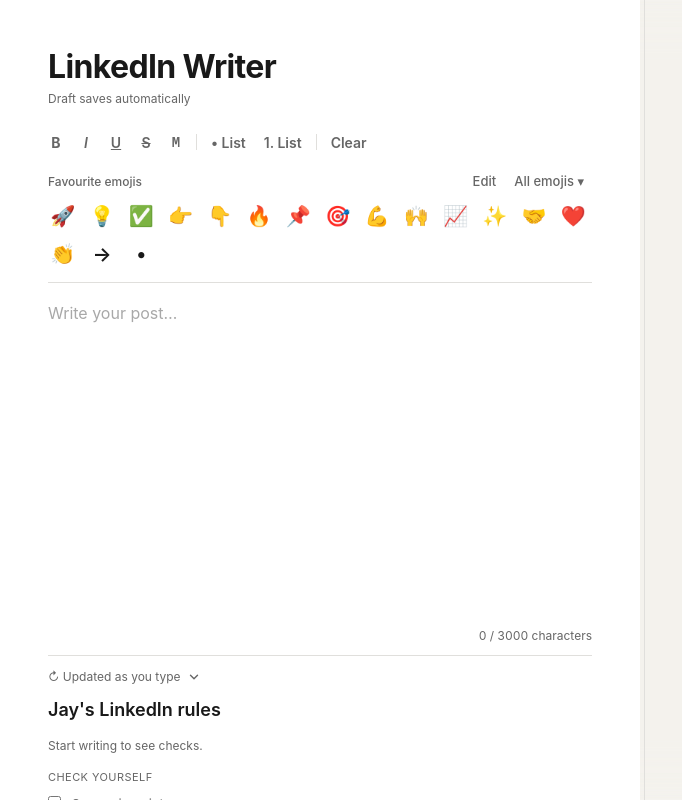
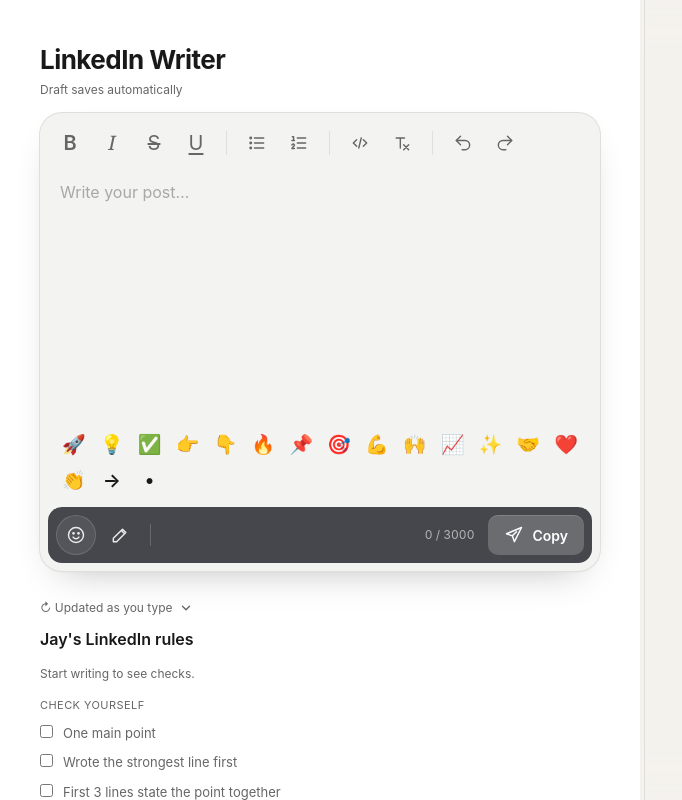
Before and after one commit to shivamkumartestingacc-maker/linkedin_writer, a plain HTML site: page index.html in a window 1280 px wide. Shown: the full height of the page, 0-682 px from the left. Drawn offline with Linux system fonts and the light colour scheme.

Commit message:
Composer-card editor: icon toolbar, undo/redo, emoji tray, dark action bar with Copy
Co-Authored-By: Claude Opus 5.5 <noreply@anthropic.com>
Claude-Session: https://claude.ai/code/session_01KyPYcHywHrMqQf6tEQyJs9

```diff
--- a/app.js
+++ b/app.js
@@ -47,6 +47,9 @@
   }));
 
   $('#clear').addEventListener('click', () => replaceSelection(Fmt.plain));
+  // Native undo history (execCommand keeps it for our formatting too).
+  $('#undo').addEventListener('click', () => { ta.focus(); document.execCommand('undo'); update(); });
+  $('#redo').addEventListener('click', () => { ta.focus(); document.execCommand('redo'); update(); });
 
   ta.addEventListener('keydown', e => {
     if (!(e.ctrlKey || e.metaKey)) return;
@@ -178,7 +181,8 @@
 
   $('#edit-favs').addEventListener('click', () => {
     editing = !editing;
-    $('#edit-favs').textContent = editing ? 'Done' : 'Edit';
+    $('#edit-favs').title = editing ? 'Done editing favourites' : 'Edit favourite emojis';
+    $('#edit-favs').setAttribute('aria-pressed', editing);
     $('#edit-favs').classList.toggle('on', editing);
     $('#fav-editor').hidden = !editing;
     showPicker(editing || !$('#picker').hidden);
@@ -190,7 +194,8 @@
   $('#reset-favs').addEventListener('click', () => { favs = [...DEFAULT_FAVS]; saveFavs(); });
   function showPicker(on) {
     $('#picker').hidden = !on;
-    $('#more-emoji').textContent = on ? 'All emojis ▴' : 'All emojis ▾';
+    $('#more-emoji').classList.toggle('on', on);
+    $('#more-emoji').setAttribute('aria-pressed', on);
   }
   $('#more-emoji').addEventListener('click', () => showPicker($('#picker').hidden));
 
@@ -377,7 +382,7 @@
   // ---------- Copy ----------
   // The text already holds the Unicode styled characters, so a plain-text copy
   // pastes into LinkedIn looking exactly like the editor.
-  $('#copy').addEventListener('click', async () => {
+  const copy = async () => {
     const t = ta.value;
     if (!t) { toast('Nothing to copy'); return; }
     try { await navigator.clipboard.writeText(t); }
@@ -385,7 +390,8 @@
       ta.focus(); ta.select(); document.execCommand('copy');
     }
     toast('Copied. Paste into LinkedIn.');
-  });
+  };
+  document.querySelectorAll('.js-copy').forEach(b => b.addEventListener('click', copy));
 
   let toastTimer;
   function toast(msg) {
--- a/index.html
+++ b/index.html
@@ -14,30 +14,28 @@
         <h1 class="title">LinkedIn Writer</h1>
         <span class="caption">Draft saves automatically</span>
       </div>
-      <div class="toolbar" role="toolbar" aria-label="Formatting">
-        <button data-fmt="bold" title="Bold (Ctrl+B)"><b>B</b></button>
-        <button data-fmt="italic" title="Italic (Ctrl+I)"><i>I</i></button>
-        <button data-fmt="underline" title="Underline (Ctrl+U)"><u>U</u></button>
-        <button data-fmt="strike" title="Strikethrough"><s>S</s></button>
-        <button data-fmt="mono" title="Monospace"><code>M</code></button>
-        <span class="sep"></span>
-        <button data-list="bullet" title="Bullet list">• List</button>
-        <button data-list="number" title="Numbered list">1. List</button>
-        <span class="sep"></span>
-        <button id="clear" title="Remove formatting from selection">Clear</button>
-      </div>
+      <div class="composer">
+        <div class="toolbar" role="toolbar" aria-label="Formatting">
+          <button data-fmt="bold" title="Bold (Ctrl+B)" class="glyph"><b>B</b></button>
+          <button data-fmt="italic" title="Italic (Ctrl+I)" class="glyph"><i>I</i></button>
+          <button data-fmt="strike" title="Strikethrough" class="glyph"><s>S</s></button>
+          <button data-fmt="underline" title="Underline (Ctrl+U)" class="glyph"><u>U</u></button>
+          <span class="sep"></span>
+          <button data-list="bullet" title="Bullet list"><svg viewBox="0 0 24 24" width="20" height="20" aria-hidden="true" fill="none" stroke="currentColor" stroke-width="1.7" stroke-linecap="round" stroke-linejoin="round"><path d="M9 6h11M9 12h11M9 18h11"/><circle cx="4.5" cy="6" r=".9" fill="currentColor"/><circle cx="4.5" cy="12" r=".9" fill="currentColor"/><circle cx="4.5" cy="18" r=".9" fill="currentColor"/></svg></button>
+          <button data-list="number" title="Numbered list"><svg viewBox="0 0 24 24" width="20" height="20" aria-hidden="true" fill="none" stroke="currentColor" stroke-width="1.7" stroke-linecap="round" stroke-linejoin="round"><path d="M10 6h10M10 12h10M10 18h10M4 4.5h1.5V9M3.5 9h3M3.5 14.5a1.5 1.5 0 0 1 3 .3c0 1.2-3 2.2-3 3.7h3"/></svg></button>
+          <span class="sep"></span>
+          <button data-fmt="mono" title="Monospace"><svg viewBox="0 0 24 24" width="20" height="20" aria-hidden="true" fill="none" stroke="currentColor" stroke-width="1.7" stroke-linecap="round" stroke-linejoin="round"><path d="m8 8-4 4 4 4M16 8l4 4-4 4M13.5 6l-3 12"/></svg></button>
+          <button id="clear" title="Remove formatting from selection"><svg viewBox="0 0 24 24" width="20" height="20" aria-hidden="true" fill="none" stroke="currentColor" stroke-width="1.7" stroke-linecap="round" stroke-linejoin="round"><path d="M5 6h10M10 6v12M14 14l6 6M20 14l-6 6"/></svg></button>
+          <span class="sep"></span>
+          <button id="undo" title="Undo (Ctrl+Z)"><svg viewBox="0 0 24 24" width="20" height="20" aria-hidden="true" fill="none" stroke="currentColor" stroke-width="1.7" stroke-linecap="round" stroke-linejoin="round"><path d="M9 14 4 9l5-5"/><path d="M4 9h10.5a5.5 5.5 0 0 1 0 11H11"/></svg></button>
+          <button id="redo" title="Redo (Ctrl+Shift+Z)"><svg viewBox="0 0 24 24" width="20" height="20" aria-hidden="true" fill="none" stroke="currentColor" stroke-width="1.7" stroke-linecap="round" stroke-linejoin="round"><path d="m15 14 5-5-5-5"/><path d="M20 9H9.5a5.5 5.5 0 0 0 0 11H13"/></svg></button>
+        </div>
 
-      <section class="emoji-box" aria-label="Emojis">
-        <div class="box-head">
-          <span class="box-label">Favourite emojis</span>
-          <div class="box-actions">
-            <button id="edit-favs" class="text-btn" type="button" title="Edit favourites">Edit</button>
-            <button id="more-emoji" class="text-btn" type="button" title="All emojis">All emojis ▾</button>
-          </div>
-        </div>
+        <textarea id="text" placeholder="Write your post…" spellcheck="true"></textarea>
+
         <div id="favs" class="favs" aria-label="Favourite emojis"></div>
 
-        <div id="fav-editor" class="box-section" hidden>
+        <div id="fav-editor" class="composer-section" hidden>
           <p class="hint">Drag to reorder. Click × to remove. Pick from all emojis below to add, or type your own:</p>
           <form id="add-fav" class="row">
             <input id="fav-input" placeholder="e.g. → or ✔️ or 👉🏻" maxlength="20">
@@ -46,13 +44,18 @@
           </form>
         </div>
 
-        <div id="picker" class="box-section picker" hidden></div>
-      </section>
+        <div id="picker" class="composer-section picker" hidden></div>
 
-      <textarea id="text" placeholder="Write your post…" spellcheck="true"></textarea>
+        <div class="composer-bar">
+          <button id="more-emoji" class="bar-btn round" type="button" title="All emojis" aria-pressed="false"><svg viewBox="0 0 24 24" width="20" height="20" aria-hidden="true" fill="none" stroke="currentColor" stroke-width="1.7" stroke-linecap="round" stroke-linejoin="round"><circle cx="12" cy="12" r="9"/><path d="M8.5 14.5s1.3 2 3.5 2 3.5-2 3.5-2"/><circle cx="9" cy="10" r=".8" fill="currentColor"/><circle cx="15" cy="10" r=".8" fill="currentColor"/></svg></button>
+          <button id="edit-favs" class="bar-btn" type="button" title="Edit favourite emojis" aria-pressed="false"><svg viewBox="0 0 24 24" width="20" height="20" aria-hidden="true" fill="none" stroke="currentColor" stroke-width="1.7" stroke-linecap="round" stroke-linejoin="round"><path d="M4 20h4L19 9l-4-4L4 16v4zM13.5 6.5l4 4"/></svg></button>
+          <span class="bar-sep"></span>
+          <span class="bar-count"><span id="count">0</span> / 3000</span>
+          <button class="bar-copy js-copy" type="button" title="Copy for LinkedIn"><svg viewBox="0 0 24 24" width="20" height="20" aria-hidden="true" fill="none" stroke="currentColor" stroke-width="1.7" stroke-linecap="round" stroke-linejoin="round"><path d="M21 3 3 10.5l7 2.5 2.5 7L21 3zM10 13l5-5"/></svg><span>Copy</span></button>
+        </div>
+      </div>
       <div class="meta-row">
         <div id="now" class="now" aria-live="polite"></div>
-        <div class="meta"><span id="count">0</span> / 3000 characters</div>
       </div>
 
       <details id="rules" class="panel rules" open>
@@ -80,7 +83,7 @@
         </div>
         <div class="head-actions">
           <button id="theme" type="button" title="Switch light or dark">☀ Light</button>
-          <button id="copy" class="primary">Copy for LinkedIn</button>
+          <button id="copy" class="primary js-copy">Copy for LinkedIn</button>
         </div>
       </div>
       <div class="preview-controls">
--- a/style.css
+++ b/style.css
@@ -9,6 +9,7 @@
   --ok: #057642; --warn: #b24020; --warn-bg: #fcefe9;
   --danger: #b24020; --danger-bg: #fcefe9; --toast: #191919;
   --orb: #0a66c2; --pill-on: #01754f; --on-pill: #ffffff;
+  --composer: #f3f3f2; --raised: #ffffff; --bar: #45474c; --bar-fg: #ececec;
   --li-card: #ffffff; --li-text: #191919; --li-muted: #666666; --li-line: #e0dfdc;
   --li-blue: #0a66c2; --li-link: #0a66c2;
   --font: -apple-system, system-ui, BlinkMacSystemFont, "Segoe UI", Roboto, "Helvetica Neue", "Fira Sans", Ubuntu, Oxygen, "Oxygen Sans", Cantarell, "Droid Sans", "Apple Color Emoji", "Segoe UI Emoji", "Segoe UI Emoji", "Segoe UI Symbol", "Lucida Grande", Helvetica, Arial, sans-serif;
@@ -21,6 +22,7 @@
     --ok: #5fc48b; --warn: #f5a37f; --warn-bg: #3a2a22;
     --danger: #f5a37f; --danger-bg: #3a2a22; --toast: #e9e9e9;
     --orb: #71b7fb; --pill-on: #7fc15e; --on-pill: #000000;
+    --composer: #202326; --raised: #30353a; --bar: #0e1012; --bar-fg: #e6e6e6;
     --li-card: #1b1f23; --li-text: #e9e9e9; --li-muted: #a0a4a8; --li-line: #38434f; --li-link: #71b7fb;
     color-scheme: dark;
   }
@@ -32,6 +34,7 @@
     --ok: #5fc48b; --warn: #f5a37f; --warn-bg: #3a2a22;
     --danger: #f5a37f; --danger-bg: #3a2a22; --toast: #e9e9e9;
     --orb: #71b7fb; --pill-on: #7fc15e; --on-pill: #000000;
+    --composer: #202326; --raised: #30353a; --bar: #0e1012; --bar-fg: #e6e6e6;
     --li-card: #1b1f23; --li-text: #e9e9e9; --li-muted: #a0a4a8; --li-line: #38434f; --li-link: #71b7fb;
     color-scheme: dark;
 }
@@ -109,24 +112,6 @@ body.resizing { cursor: col-resize; user-select: none; }
 }
 .toolbar, .row, .preview-controls { display: flex; flex-wrap: wrap; gap: 6px; align-items: center; }
 
-/* Formatting toolbar: one box, flat buttons inside. */
-.toolbar { gap: 2px; padding: 4px; border: 1px solid var(--line); border-radius: 8px; background: var(--panel); }
-.toolbar button {
-  border: none; background: none; border-radius: 6px; min-width: 32px; height: 32px; padding: 0 10px;
-  color: var(--text); font-weight: 600;
-}
-.toolbar button:hover { background: var(--hover); }
-
-/* Emoji box: label + actions on top, favourites grid, then edit / picker sections. */
-.emoji-box { border: 1px solid var(--line); border-radius: 8px; background: var(--panel); }
-.box-head { display: flex; align-items: center; justify-content: space-between; gap: 8px; padding: 6px 6px 2px 12px; }
-.box-label { font-size: 12px; font-weight: 600; color: var(--muted); }
-.box-actions { display: flex; gap: 2px; }
-.text-btn { border: none; background: none; padding: 4px 8px; border-radius: 6px; font-size: 13px; font-weight: 600; color: var(--strong); }
-.text-btn:hover { background: var(--hover); color: var(--strong); }
-.text-btn.on { background: var(--strong); color: var(--on-strong); box-shadow: none; }
-.box-section { border-top: 1px solid var(--line); padding: 10px 12px; }
-.sep { width: 1px; height: 20px; background: var(--line); margin: 0 4px; }
 .favs, .grid { display: grid; grid-template-columns: repeat(auto-fill, minmax(36px, 1fr)); gap: 2px; }
 .favs { padding: 2px 6px 8px; }
 .favs button, .grid button {
@@ -289,39 +274,65 @@ textarea.warn, textarea.warn:focus { border-color: var(--warn); }
 
 @media (prefers-reduced-motion: reduce) { * { transition: none !important; } }
 
-/* ---------- Notion-style editor: no boxes, thin dividers, quiet tools ---------- */
-.editor { padding-top: 48px; padding-left: max(48px, env(safe-area-inset-left, 0px)); padding-right: 48px; gap: 12px; }
-.editor > * { width: 100%; max-width: 720px; margin-inline: auto; }
+/* ---------- Composer card: tools on top, page in the middle, dark action bar below ---------- */
+.editor { padding-top: 40px; padding-left: max(40px, env(safe-area-inset-left, 0px)); padding-right: 40px; gap: 14px; }
+.editor > * { width: 100%; max-width: 760px; margin-inline: auto; }
 @media (max-width: 600px) { .editor { padding: 24px max(16px, env(safe-area-inset-left, 0px)); } }
-.editor .pane-head { flex-direction: column; align-items: flex-start; gap: 4px; margin-bottom: 8px; }
-.editor .pane-head .title { font-size: 32px; font-weight: 700; letter-spacing: -0.02em; line-height: 1.2; }
+.editor .pane-head { flex-direction: column; align-items: flex-start; gap: 2px; }
+.editor .pane-head .title { font-size: 26px; font-weight: 700; letter-spacing: -0.02em; }
 
-/* Tools sit on the page: no borders, gray until hovered. */
-.toolbar { border: none; background: none; padding: 0; margin-left: -6px; }
-.toolbar button { color: var(--muted); border-radius: 4px; height: 28px; min-width: 28px; padding: 0 8px; }
-.toolbar button:hover { color: var(--text); }
-.toolbar .sep { height: 16px; }
+.composer {
+  display: flex; flex-direction: column; padding: 8px;
+  background: var(--composer); border-radius: 22px;
+  box-shadow: 0 0 0 1px var(--line), 0 1px 2px rgba(0, 0, 0, .05), 0 16px 40px -20px rgba(0, 0, 0, .3);
+}
+.toolbar { display: flex; flex-wrap: wrap; align-items: center; gap: 2px; padding: 2px; }
+.toolbar button {
+  width: 40px; height: 40px; padding: 0; border: none; background: none; border-radius: 12px;
+  display: grid; place-items: center; color: var(--muted); font-size: 20px; font-weight: 400; font-family: inherit;
+}
+.toolbar .glyph b { font-weight: 600; }
+.toolbar .glyph i { font-family: Georgia, serif; }
+.toolbar .glyph s, .toolbar .glyph u { text-underline-offset: 3px; }
+.toolbar button:hover {
+  color: var(--text); background: var(--raised);
+  box-shadow: 0 1px 2px rgba(0, 0, 0, .08), 0 4px 12px -4px rgba(0, 0, 0, .18);
+}
+.toolbar .sep { width: 1px; height: 24px; background: var(--line); margin: 0 8px; }
+@media (max-width: 600px) { .toolbar button { width: 34px; height: 34px; } .toolbar .sep { margin: 0 3px; } }
 
-.emoji-box { border: none; background: none; border-bottom: 1px solid var(--line); padding-bottom: 10px; border-radius: 0; }
-.box-head { padding: 0 0 2px; }
-.box-label { font-weight: 500; }
-.text-btn { color: var(--muted); font-weight: 500; border-radius: 4px; }
-.text-btn:hover { color: var(--text); }
-.text-btn.on { background: var(--hover); color: var(--text); }
-.favs { padding: 0; margin-left: -4px; }
-.favs button { border-radius: 4px; }
-.favs.editing { padding: 8px 4px 4px; }
-.box-section { border-top: none; padding: 10px 0 0; }
-.picker .group { background: var(--paper); }
-#fav-editor .row input { background: var(--hover); border-color: transparent; border-radius: 4px; }
-
-/* Writing area: plain page text, lined up with the tools. Rule warnings show in the line below it. */
 textarea {
   border: none; border-radius: 0; box-shadow: none; background: transparent;
-  padding: 4px 0; font-size: 16px; line-height: 1.75; min-height: 320px; resize: none; overflow: hidden;
+  padding: 14px 12px; font-size: 16px; line-height: 1.7; min-height: 260px; resize: none; overflow: hidden;
 }
-textarea:focus, textarea.warn, textarea.warn:focus { border: none; }
-.meta-row { border-bottom: 1px solid var(--line); padding-bottom: 10px; margin-top: 0; }
+textarea:focus, textarea.warn, textarea.warn:focus { border: none; outline: none; }
 
-.rules { padding-top: 0; }
-.rules-title { font-size: 18px; font-weight: 600; }
+.favs { padding: 2px 8px 10px; grid-template-columns: repeat(auto-fill, minmax(34px, 1fr)); }
+.favs button { height: 34px; font-size: 19px; border-radius: 10px; }
+.favs button:hover { background: var(--raised); box-shadow: 0 1px 2px rgba(0, 0, 0, .08); }
+.favs.editing { gap: 10px 8px; padding: 10px 12px 12px; }
+.composer-section { border-top: 1px solid var(--line); padding: 10px 12px; }
+.picker .group { background: var(--composer); }
+
+.composer-bar {
+  display: flex; align-items: center; gap: 4px; padding: 8px;
+  background: var(--bar); color: var(--bar-fg); border-radius: 14px;
+}
+.bar-btn {
+  width: 40px; height: 40px; padding: 0; border: none; background: none; border-radius: 12px;
+  display: grid; place-items: center; color: var(--bar-fg);
+}
+.bar-btn:hover, .bar-btn.on, .bar-btn[aria-pressed="true"] { background: rgba(255, 255, 255, .14); color: #fff; }
+.bar-btn.round { border-radius: 50%; background: rgba(255, 255, 255, .08); box-shadow: inset 0 0 0 1px rgba(255, 255, 255, .14); }
+.bar-sep { width: 1px; height: 22px; background: rgba(255, 255, 255, .18); margin: 0 6px; }
+.bar-count { margin-left: auto; margin-right: 10px; font-size: 12px; color: rgba(255, 255, 255, .6); font-variant-numeric: tabular-nums; white-space: nowrap; }
+.bar-count.over { color: #ffb49c; font-weight: 600; }
+.bar-copy {
+  display: flex; align-items: center; gap: 8px; height: 40px; padding: 0 16px; border: none; border-radius: 10px;
+  background: rgba(255, 255, 255, .2); color: #fff; font-weight: 600;
+  box-shadow: inset 0 1px 0 rgba(255, 255, 255, .15);
+}
+.bar-copy:hover { background: rgba(255, 255, 255, .3); color: #fff; }
+
+.meta-row { margin-top: -4px; }
+.now:empty { display: none; }
```
